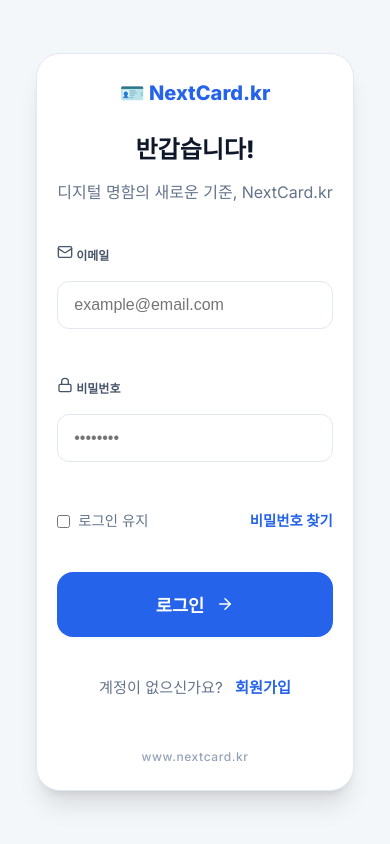
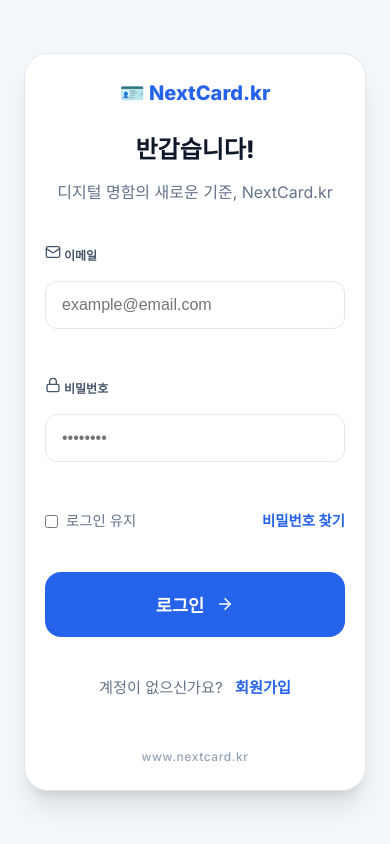
Before and after one commit to 5060someone-hub/next-card, a React (Vite) app: page /login in a window 390 px wide. Built offline with nearby package versions, Linux system fonts and the light colour scheme; no server answers.

Commit message:
fix: Restore app-container and add viewport user-scalable=no to fix mobile horizontal overflow

```diff
--- a/index.html
+++ b/index.html
@@ -3,7 +3,7 @@
   <head>
     <meta charset="UTF-8" />
     <link rel="icon" type="image/svg+xml" href="/favicon.svg" />
-    <meta name="viewport" content="width=device-width, initial-scale=1.0" />
+    <meta name="viewport" content="width=device-width, initial-scale=1.0, maximum-scale=1.0, user-scalable=no" />
 
     <!-- 카카오톡 & SNS 공유용 링크 미리보기 설정 (Open Graph) -->
     <meta property="og:type" content="website" />
--- a/src/App.jsx
+++ b/src/App.jsx
@@ -23,7 +23,7 @@
 
 const MobileAppWrapper = ({ children }) => (
   <div className="mobile-mockup-wrapper">
-    <div className="mobile-mockup">
+    <div className="app-container">
       {children}
     </div>
   </div>
```
